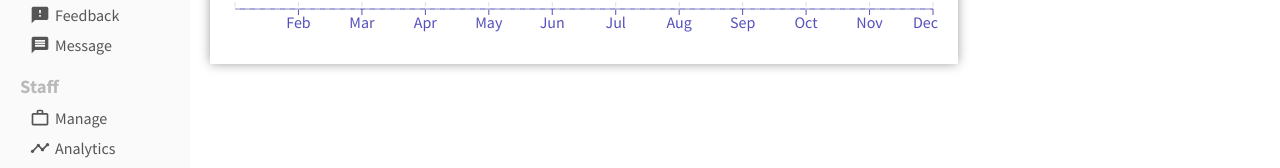
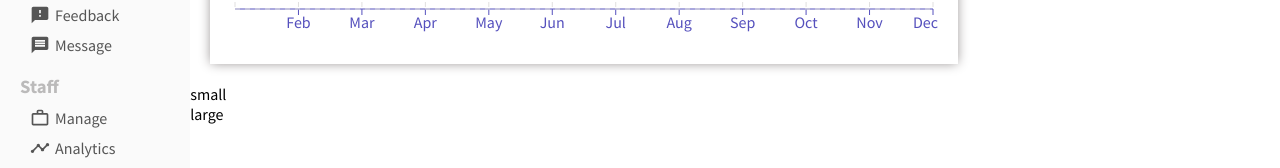
Before and after one commit to R1CKYS3NS31/sensei_admin_app, a React (Create React App) app: page / in a window 1280 px wide. Shown: the part 434-602 px from the top of the page. Built offline with nearby package versions, Linux system fonts and the light colour scheme.

Commit message:
widget commit

```diff
--- a/src/components/views/pages/home/Home.jsx
+++ b/src/components/views/pages/home/Home.jsx
@@ -2,6 +2,8 @@
 import { userData } from '../../../model/DummyData'
 import Chart from '../../chart/Chart'
 import FeaturedInfo from '../../featuredInfo/FeaturedInfo'
+import WidgetLg from '../../widgetLg/WidgetLg'
+import WidgetSM from '../../widgetSm/WidgetSM'
 
 export default function Home() {
   return (
@@ -9,7 +11,8 @@
         <FeaturedInfo />
         <Chart data ={userData} dataKey={"Active User"} title={"User Analytics"} grid/>
         <div className="homeWidget">
-
+          <WidgetSM />
+          <WidgetLg />
         </div>
     </div>
   )
--- a/src/components/views/widgetLg/WidgetLg.jsx
+++ b/src/components/views/widgetLg/WidgetLg.jsx
@@ -0,0 +1,7 @@
+import React from 'react'
+
+export default function WidgetLg() {
+  return (
+    <div>large</div>
+  )
+}
--- a/src/components/views/widgetSm/WidgetSM.jsx
+++ b/src/components/views/widgetSm/WidgetSM.jsx
@@ -0,0 +1,7 @@
+import './widgetSm.css'
+
+export default function WidgetSM() {
+  return (
+    <div>small</div>
+  )
+}
```
